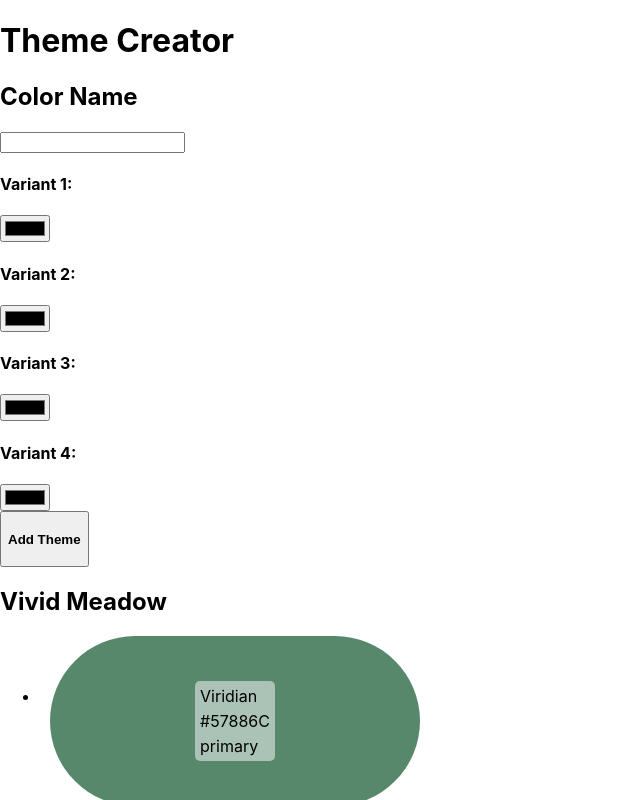
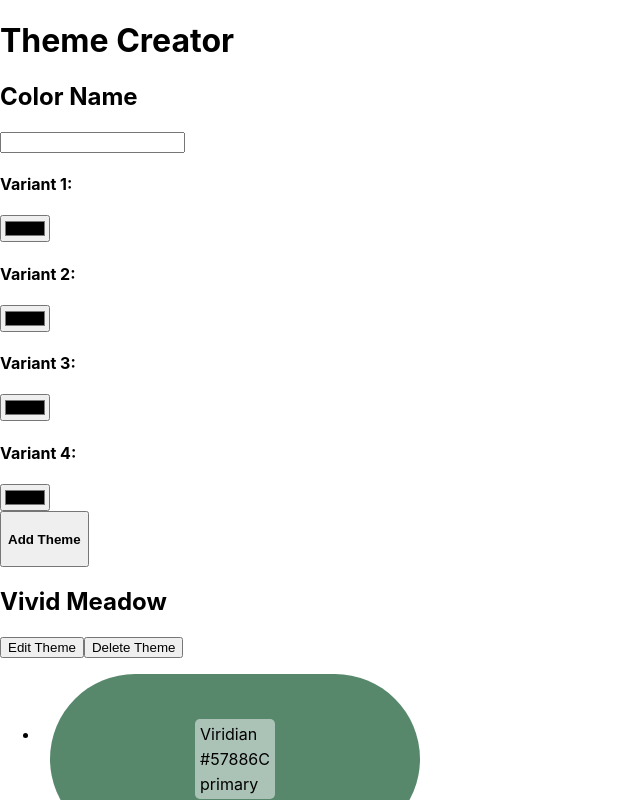
Before and after one commit to E-Swoboda/recap-project-react, a React (Create React App) app: page / in a window 1280 px wide. Shown: the top 800 px of the page, without its empty margins (0-640 px from the left). Built offline with nearby package versions, Linux system fonts and the light colour scheme.

Commit message:
add Editing colors

```diff
--- a/src/App.js
+++ b/src/App.js
@@ -2,6 +2,7 @@ import React, { useState } from "react";
 import ThemeForm from "./ThemeForm";
 import ColorCard from "./ColorCard";
 import { themes as initialThemes } from "./db";
+import ThemeDetail from "./ThemeDetail";
 
 function App() {
   const [themes, setThemes] = useState(initialThemes);
@@ -14,6 +15,12 @@ function App() {
     setThemes(themes.filter((theme) => theme.id !== id));
   };
 
+  const handleEditTheme = (editedTheme) => {
+    setThemes(
+      themes.map((theme) => (theme.id === editedTheme.id ? editedTheme : theme))
+    );
+  };
+
   return (
     <>
       <header className="header">
@@ -24,7 +31,11 @@ function App() {
         <div className="theme-list">
           {themes.map((theme) => (
             <div key={theme.id}>
-              <h2>{theme.name}</h2>
+              <ThemeDetail
+                theme={theme}
+                onDelete={() => handleDeleteTheme(theme.id)}
+                onEdit={handleEditTheme}
+              />
               <ul className="color-list">
                 {theme.colors.map((color) => (
                   <li key={color.role}>
@@ -32,9 +43,6 @@ function App() {
                   </li>
                 ))}
               </ul>
-              <button onClick={() => handleDeleteTheme(theme.id)}>
-                Delete Theme
-              </button>
             </div>
           ))}
         </div>
--- /dev/null
+++ b/src/EditForm.js
@@ -0,0 +1,49 @@
+import React, { useState } from "react";
+
+const EditForm = ({ theme, onEdit, onCancel }) => {
+  const [editedTheme, setEditedTheme] = useState(theme);
+
+  const handleChange = (e) => {
+    const { name, value } = e.target;
+    setEditedTheme({
+      ...editedTheme,
+      [name]: value,
+    });
+  };
+
+  const handleSubmit = (e) => {
+    e.preventDefault();
+    onEdit(editedTheme);
+  };
+
+  return (
+    <form onSubmit={handleSubmit}>
+      <h3>Edit Theme</h3>
+      <label>
+        Title:
+        <input
+          type="text"
+          name="name"
+          value={editedTheme.name}
+          onChange={handleChange}
+        />
+      </label>
+      {/* Inputs for each color */}
+      {editedTheme.colors.map((color, index) => (
+        <label key={index}>
+          {color.role}:
+          <input
+            type="color"
+            name={`colors[${index}].value`}
+            value={editedTheme.colors[index].value}
+            onChange={handleChange}
+          />
+        </label>
+      ))}
+      <button type="submit">Save Changes</button>
+      <button onClick={onCancel}>Cancel</button>
+    </form>
+  );
+};
+
+export default EditForm;
--- a/src/ThemeDetail.js
+++ b/src/ThemeDetail.js
@@ -1,18 +1,24 @@
-import React from "react";
+import React, { useState } from "react";
+import EditForm from "./EditForm";
 
-const ThemeDetail = ({ theme, onDelete }) => {
+const ThemeDetail = ({ theme, onDelete, onEdit }) => {
+  const [isEditing, setIsEditing] = useState(false);
+
+  const toggleEdit = () => {
+    setIsEditing(!isEditing);
+  };
+
   return (
     <div>
       <h2>{theme.name}</h2>
-      <div className="color-cards">
-        {theme.colors.map((color) => (
-          <div key={color.role}>
-            <p>{color.name}</p>
-            <p>{color.value}</p>
-            <button onClick={onDelete}>Delete Theme</button>
-          </div>
-        ))}
-      </div>
+      {isEditing ? (
+        <EditForm theme={theme} onEdit={onEdit} onCancel={toggleEdit} /> // Pass onEdit function
+      ) : (
+        <>
+          <button onClick={toggleEdit}>Edit Theme</button>
+          <button onClick={onDelete}>Delete Theme</button>
+        </>
+      )}
     </div>
   );
 };
```
